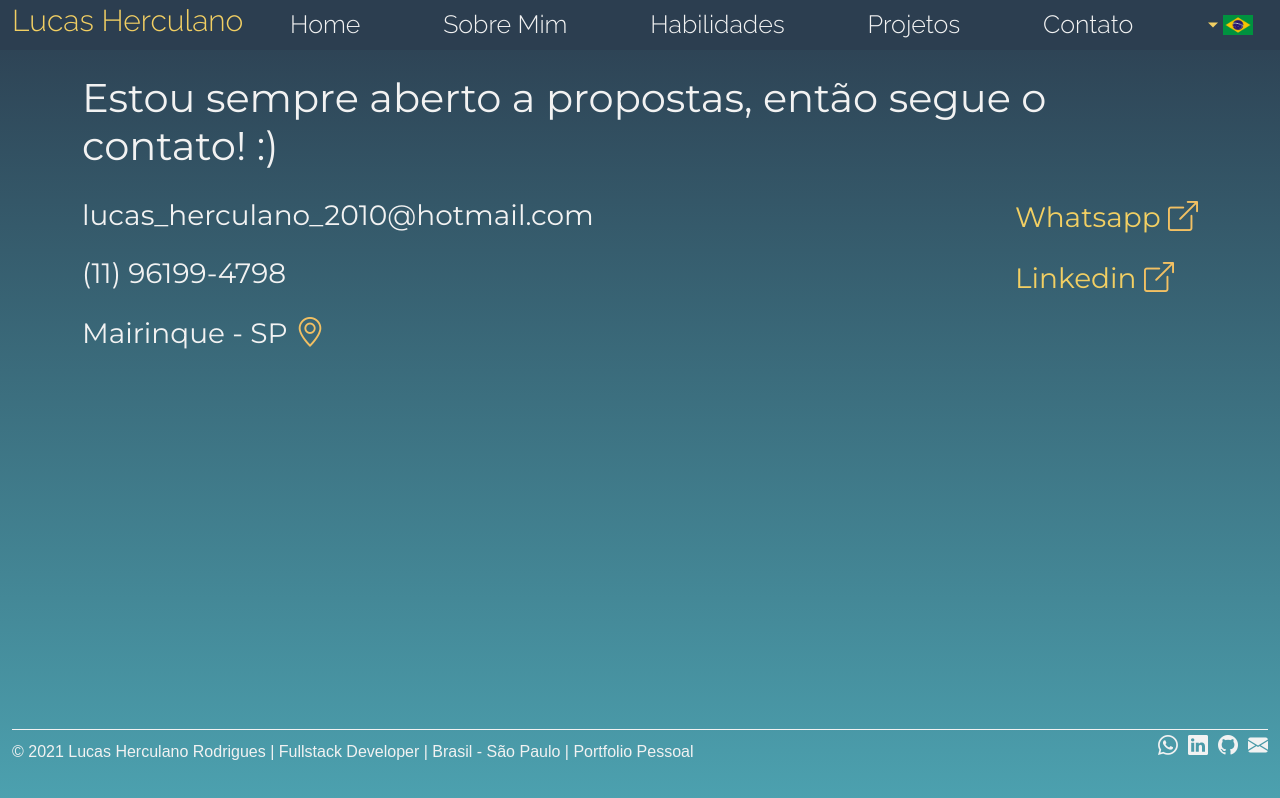
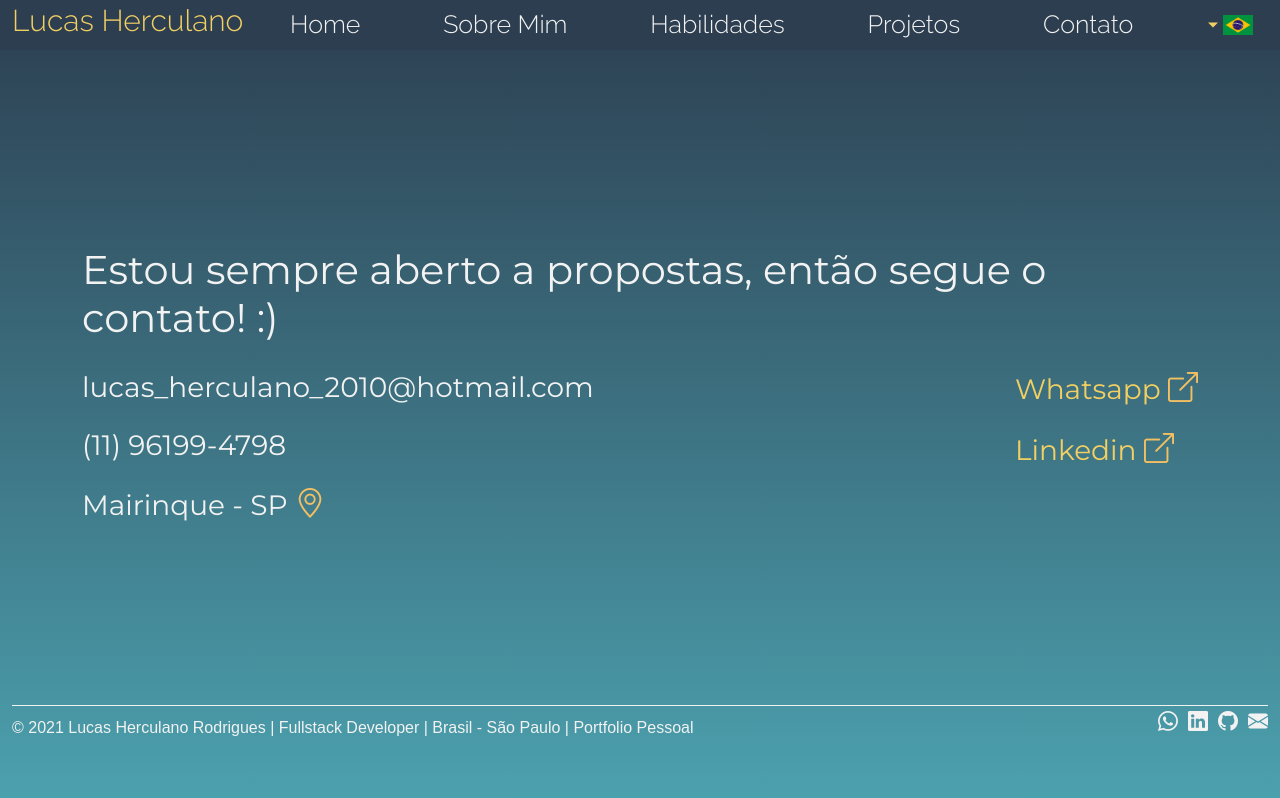
Before and after one commit to Lucaswhy/myPortfolio, a Vue app: page /contato in a window 1280 px wide. Built offline with nearby package versions, Linux system fonts and the light colour scheme.

Commit message:
contact page in the middle and fixing header

```diff
--- a/src/App.vue
+++ b/src/App.vue
@@ -2,7 +2,7 @@
   <div id="app">
     <Header v-if="language == 'pt'"/>
     <HeaderEn v-if="language == 'en'"/>
-    <div style="min-height: 80vh;">
+    <div class="div__primary" style="min-height: 80vh;">
       <router-view/>
     </div>
     <Footer/>
--- a/src/components/en-us/contato/contato-en.vue
+++ b/src/components/en-us/contato/contato-en.vue
@@ -25,6 +25,6 @@ export default {
 }
 </script>
 
-<style src="@/components/pt-br/contato/style.scss" lang="scss" scoped>
+<style src="@/components/pt-br/contato/style.scss" lang="scss">
 
 </style>
--- a/src/components/header-en/header-en.vue
+++ b/src/components/header-en/header-en.vue
@@ -16,13 +16,13 @@
               <div @click="isDropped = !isDropped">
                 <div class="menu__arrow" :style="isDropped == false ? '' : 'transform:rotate(180deg)'" />
                 <img src="@/assets/united-states.jpg">
-                <transition name="fade">
-                  <a href="./">
+                <a href="./">
+                  <transition name="fade">
                     <div v-if="isDropped" class="menu--drop">
                         <img src="@/assets/brazil.jpg">
                     </div>
-                  </a>
-                </transition>
+                  </transition>
+                </a>
               </div>
             </nav>
     </div>
--- a/src/components/header/header.vue
+++ b/src/components/header/header.vue
@@ -16,13 +16,13 @@
               <div @click="isDropped = !isDropped">
                 <div class="menu__arrow" :style="isDropped == false ? '' : 'transform:rotate(180deg)'" />
                 <img src="@/assets/brazil.jpg">
-                <transition name="fade">
-                  <a href="./home-en">
+                <a href="./home-en">
+                  <transition name="fade">
                     <div v-if="isDropped" class="menu--drop">
                         <img src="@/assets/united-states.jpg">
                     </div>
-                  </a>
-                </transition>
+                  </transition>
+                </a>
               </div>
             </nav>
     </div>
--- a/src/components/header/style.scss
+++ b/src/components/header/style.scss
@@ -56,12 +56,6 @@ div{
                                 background-color: $headerColor;
                             }
                         }
-                        .fade-enter-active, .fade-leave-active {
-                            transition: opacity .3s;
-                        }
-                        .fade-enter, .fade-leave-to{
-                        opacity: 0;
-                        }
                 }
             div:hover{
                 background-color: $fontColor2;
@@ -80,6 +74,13 @@ div{
                 border-bottom: 2px solid $spotlightColor;
             }
         }
+}
+
+.fade-enter-active, .fade-leave-active {
+    transition: opacity .3s;
+}
+.fade-enter, .fade-leave-to{
+opacity: 0;
 }
 
 @media only screen and (max-width: 992px){
--- a/src/components/pt-br/contato/contato.vue
+++ b/src/components/pt-br/contato/contato.vue
@@ -26,6 +26,6 @@ export default {
 }
 </script>
 
-<style src="./style.scss" lang="scss" scoped>
+<style src="./style.scss" lang="scss">
 
 </style>
--- a/src/components/pt-br/contato/style.scss
+++ b/src/components/pt-br/contato/style.scss
@@ -38,3 +38,11 @@ div{
         }
     }
 }
+
+.div__primary{
+    display: flex;
+    align-items: center;
+    @media only screen and (max-width: 575px){
+        align-items: flex-start;
+    }
+}
```
Also changed, not shown: 1 other file (tests, documents, lock files or other folders).
